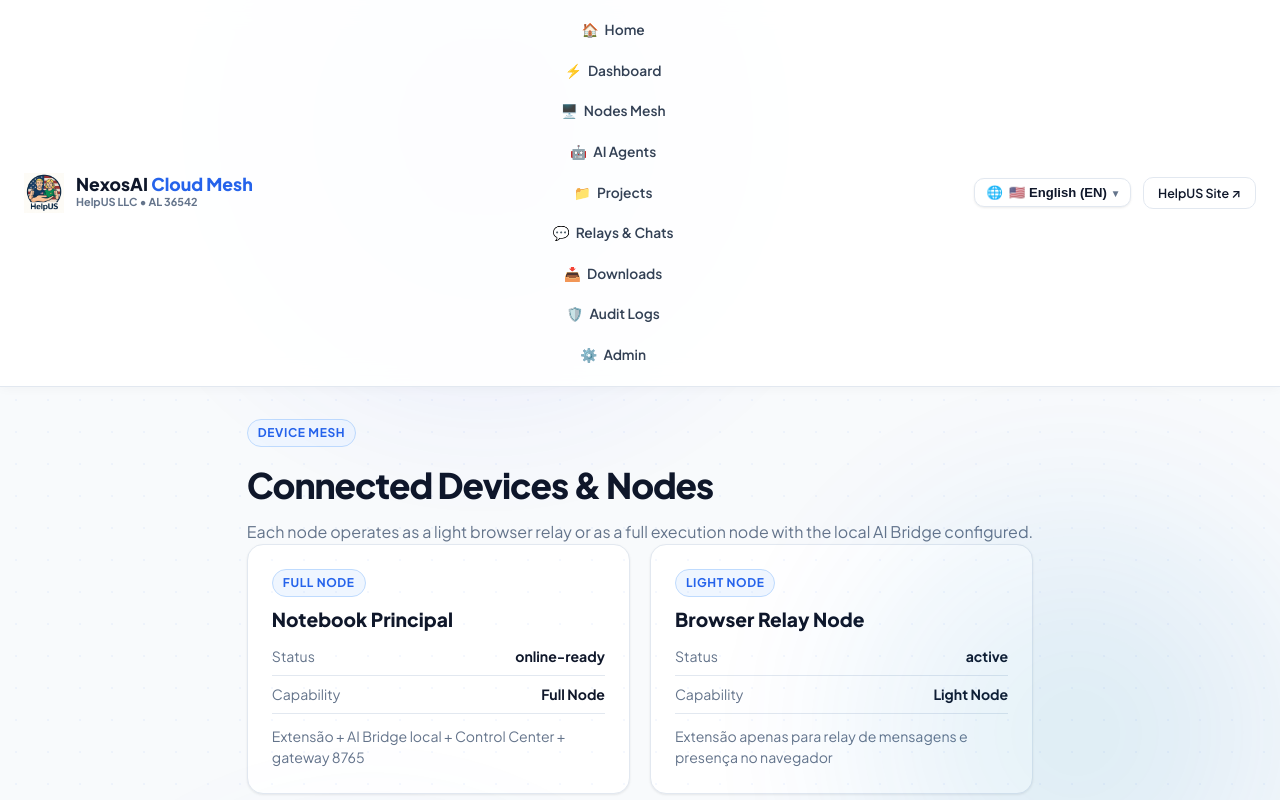
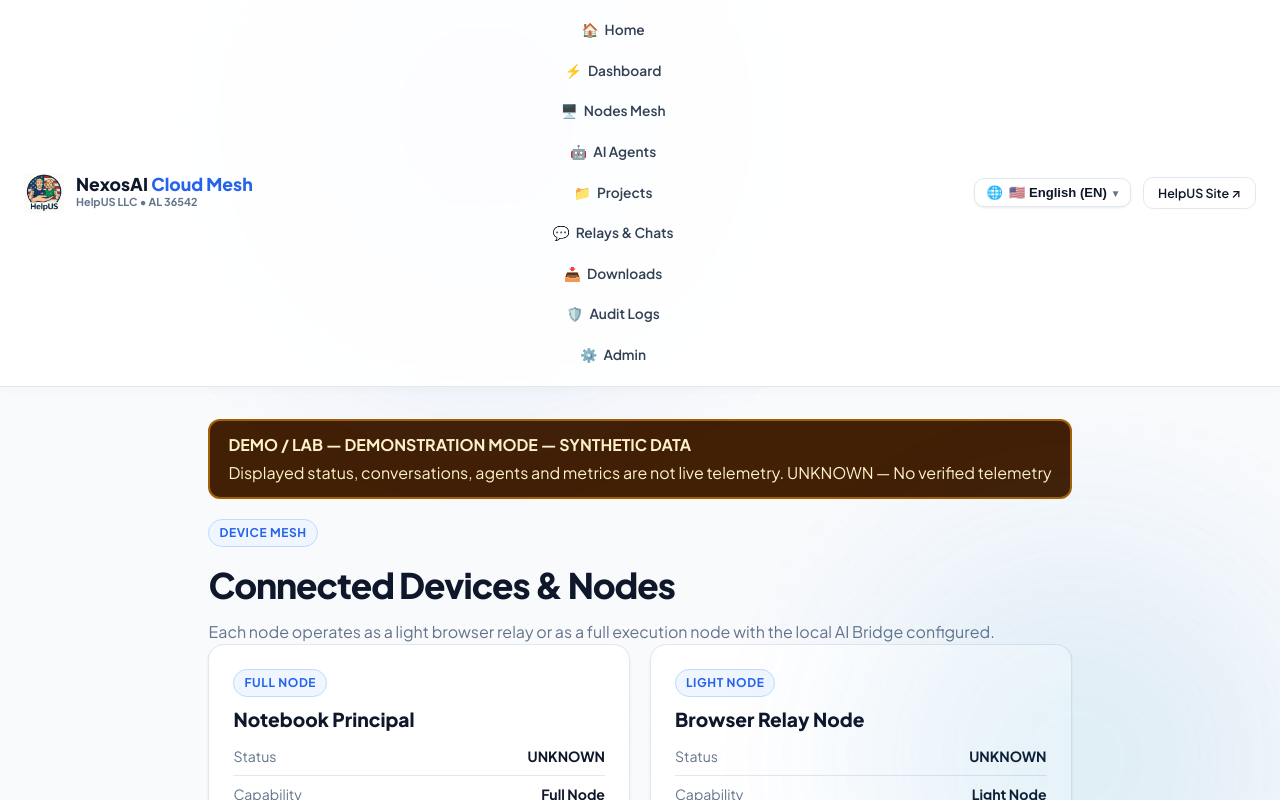
Before and after one commit to HelpUSA/nexosai-frontend, a Next.js app: page /nodes in a window 1280 px wide. Shown: the top 800 px of the page. Built offline with nearby package versions, Linux system fonts and the light colour scheme.

Commit message:
fix(n2a): expose DEMO provenance and prevent unscoped DB presentation

```diff
--- a/src/app/nodes/page.tsx
+++ b/src/app/nodes/page.tsx
@@ -1,3 +1,4 @@
+import { DemoBanner } from '@/app/components/DemoBanner';
 import { translations, getLang } from '@/i18n/translations';
 
 export default async function NodesPage({ searchParams }: { searchParams: Promise<{ lang?: string }> | { lang?: string } }) {
@@ -9,25 +10,26 @@ export default async function NodesPage({ searchParams }: { searchParams: Promis
     {
       name: 'Notebook Principal',
       type: 'Full Node',
-      status: 'online-ready',
+      status: 'UNKNOWN',
       detail: 'Extensão + AI Bridge local + Control Center + gateway 8765',
     },
     {
       name: 'Browser Relay Node',
       type: 'Light Node',
-      status: 'active',
+      status: 'UNKNOWN',
       detail: 'Extensão apenas para relay de mensagens e presença no navegador',
     },
     {
       name: 'PC Backup Workstation',
       type: 'Full Node',
-      status: 'standby',
+      status: 'UNKNOWN',
       detail: 'Instalação recuperável para continuidade operacional',
     },
   ];
 
   return (
     <>
+      <DemoBanner lang={lang} />
       <section className='hero'>
         <span className='badge'>{t.nodes.badge}</span>
         <h1>{t.nodes.title}</h1>
```
